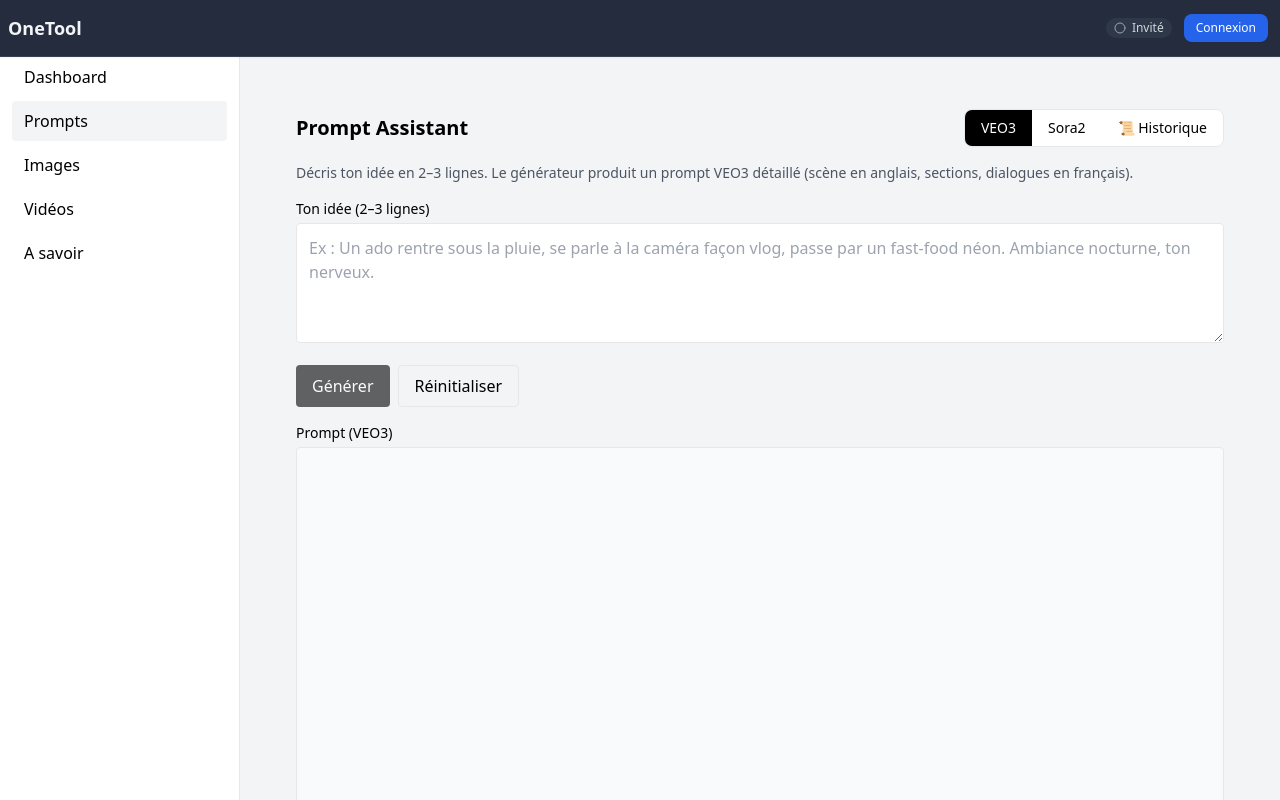
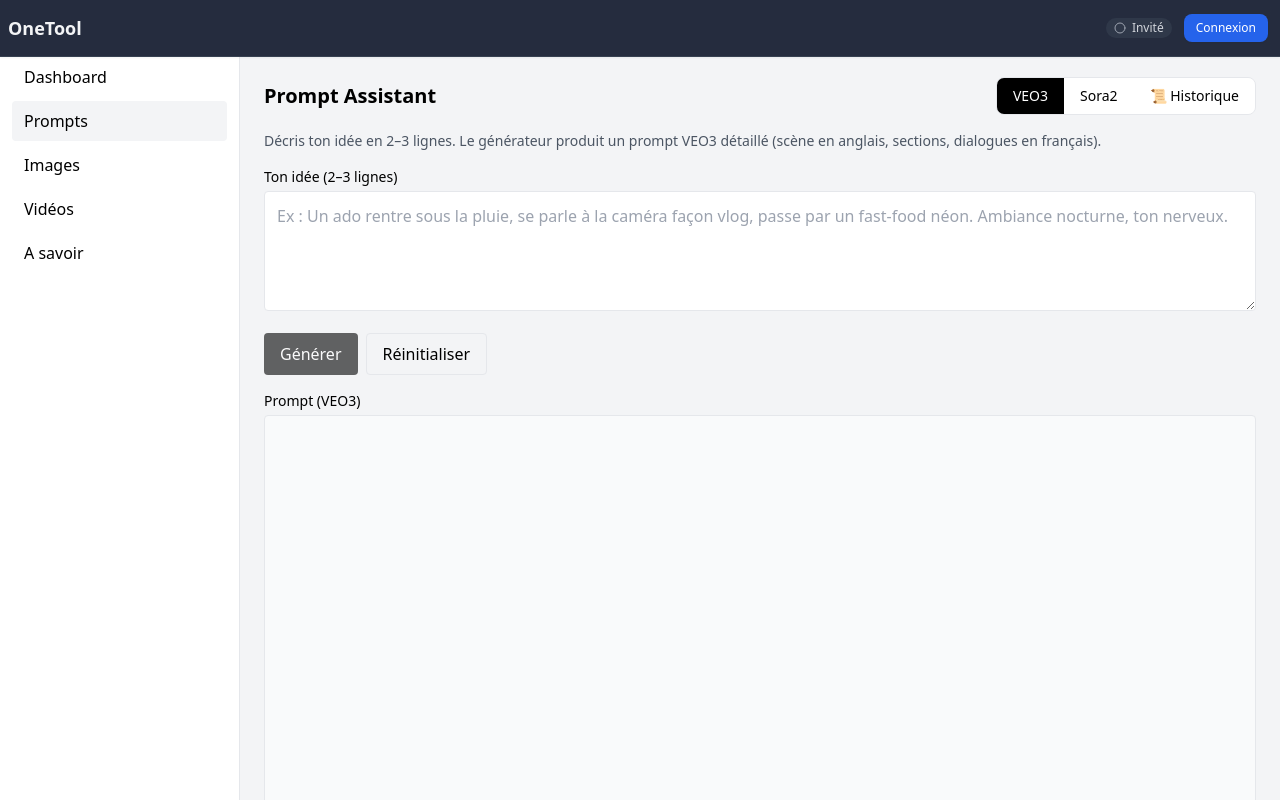
Before and after one commit to Ludovic0504/OneTool, a React (Vite) app: page /prompt in a window 1280 px wide. Shown: the top 800 px of the page. Built offline with nearby package versions, Linux system fonts and the light colour scheme.

Commit message:
Amélioration du layout : marges fines + pleine largeur Prompt + fix SidebarShell

```diff
--- a/src/components/SidebarShell.jsx
+++ b/src/components/SidebarShell.jsx
@@ -115,7 +115,9 @@ export default function SidebarShell({ children, open, onCloseMenu }) {
 
       {/* Contenu principal */}
       <main className="flex-1 min-h-screen">
-        <div className="p-4">{children}</div>
+        <div className="pt-2 pb-3 pl-[max(8px,env(safe-area-inset-left))] pr-[max(8px,env(safe-area-inset-right))] sm:px-3 md:px-4">
+          {children}
+        </div>
       </main>
     </div>
   );
--- a/src/layouts/DashboardLayout.jsx
+++ b/src/layouts/DashboardLayout.jsx
@@ -13,9 +13,7 @@ export default function DashboardLayout() {
 
       <div className="flex-1 overflow-hidden">
         <SidebarShell open={menuOpen} onCloseMenu={() => setMenuOpen(false)}>
-          <main className="safe-padded h-full overflow-y-auto">
-            <Outlet />
-          </main>
+          <Outlet />
         </SidebarShell>
       </div>
     </div>
--- a/src/pages/Prompt.jsx
+++ b/src/pages/Prompt.jsx
@@ -32,7 +32,7 @@ function getPromptHistory() {
 export default function PromptAssistant() {
   const [tab, setTab] = useState("veo3"); // 'veo3' | 'sora2' | 'history'
   return (
-    <div className="p-6 max-w-5xl mx-auto">
+    <div className="w-full pt-3 pb-6 px-[max(8px,env(safe-area-inset-left))] pr-[max(8px,env(safe-area-inset-right))]">
       <div className="flex items-center justify-between mb-4">
         <h1 className="text-xl font-semibold">Prompt Assistant</h1>
         <div className="inline-flex rounded-lg overflow-hidden border">
```
